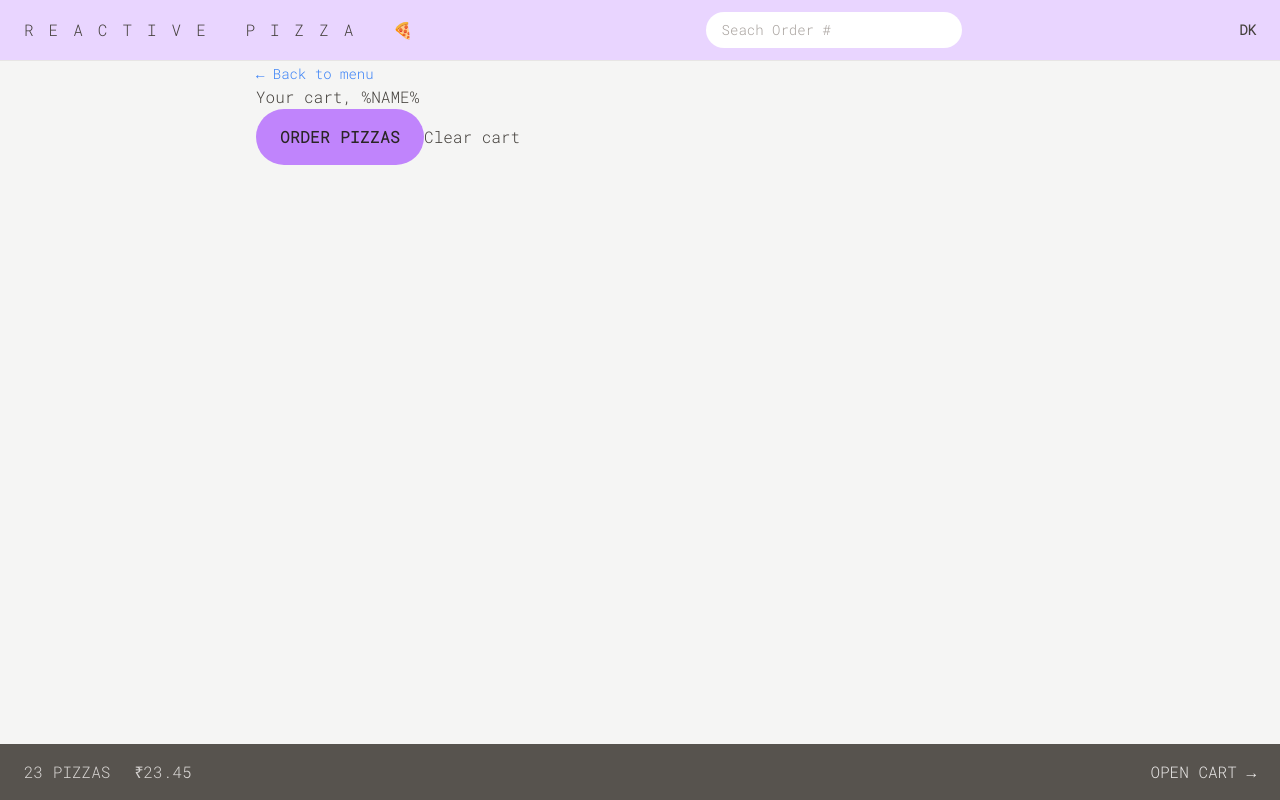
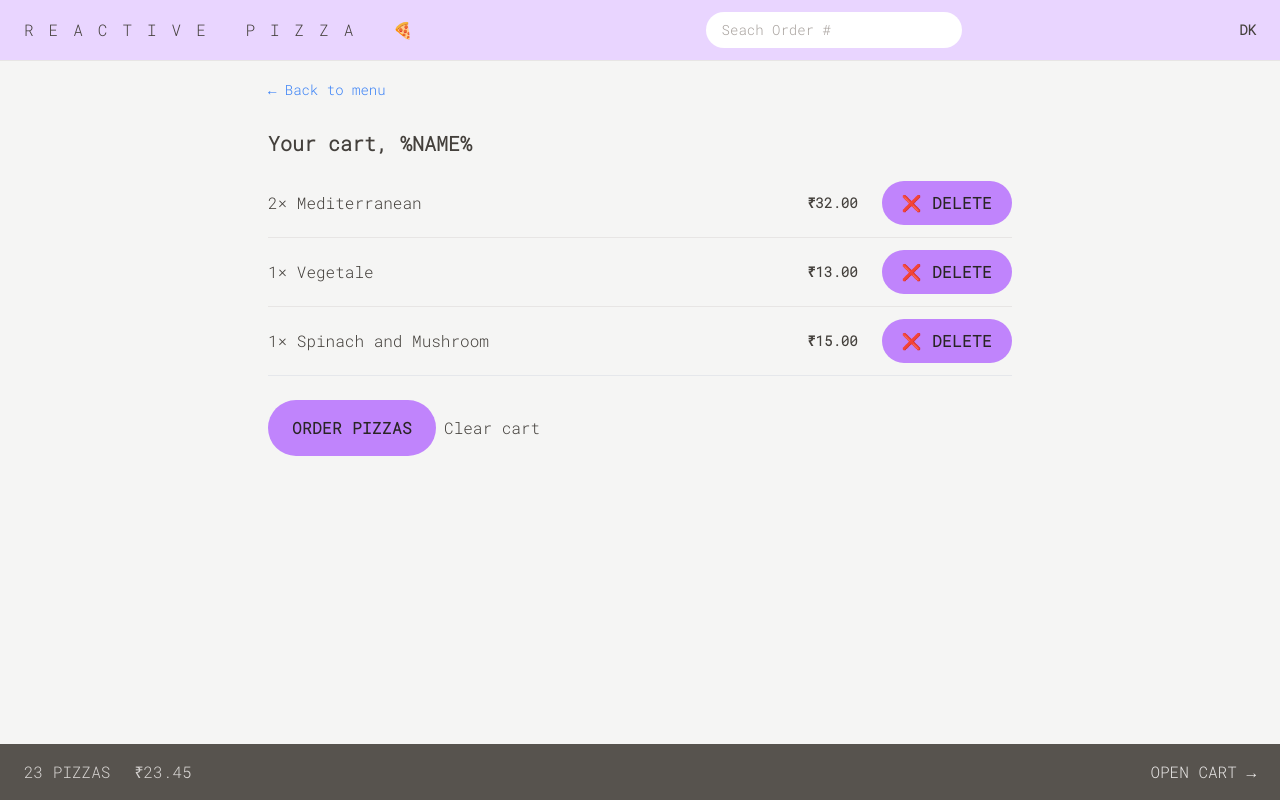
Before and after one commit to divyuk/pizza-app, a React (Vite) app: page /cart in a window 1280 px wide. Built offline with nearby package versions, Linux system fonts and the light colour scheme; a web font is replaced by a local one.

Commit message:
Added design in cart 💢

```diff
--- a/src/features/cart/Cart.jsx
+++ b/src/features/cart/Cart.jsx
@@ -1,6 +1,7 @@
 import { Link } from 'react-router-dom';
 import LinkButton from '../../ui/LinkButton';
 import Button from '../../ui/Button';
+import CartItem from './CartItem';
 
 const fakeCart = [
   {
@@ -30,12 +31,17 @@ function Cart() {
   const cart = fakeCart;
 
   return (
-    <div>
+    <div className="px-3 py-4">
       <LinkButton to="/menu">&larr; Back to menu</LinkButton>
 
-      <h2>Your cart, %NAME%</h2>
+      <h2 className="mt-7 text-xl font-semibold">Your cart, %NAME%</h2>
 
-      <div>
+      <ul className="mt-3 divide-y divide-stone-200 border-b">
+        {cart.map((item) => (
+          <CartItem item={item} key={item.key} />
+        ))}
+      </ul>
+      <div className="mt-6 space-x-2">
         <Button to="/order/new" type="primary">
           Order pizzas
         </Button>
```
